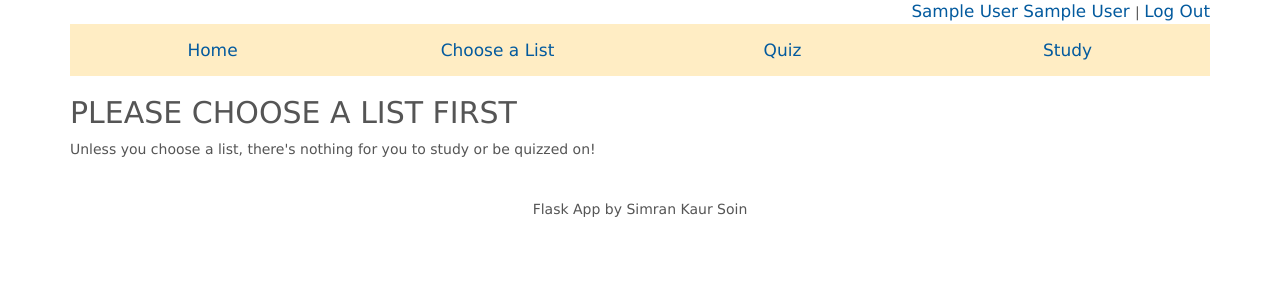
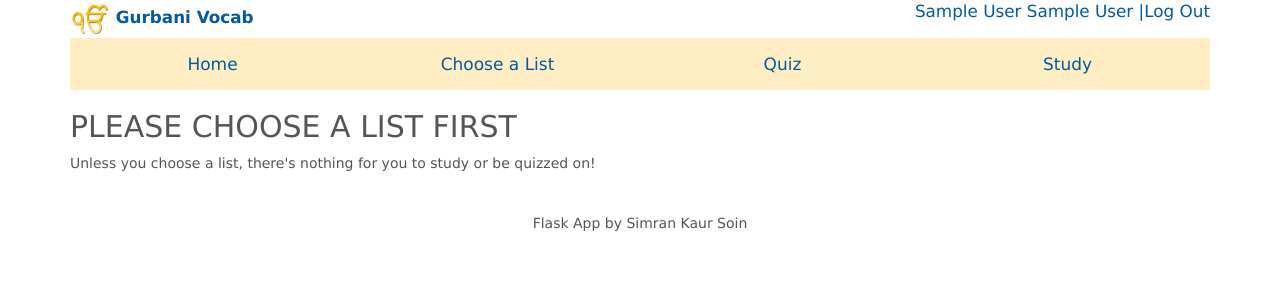
Before and after one commit to simrankaursoin/GurmukhiWordTest, a Flask app: page /quiz in a window 1280 px wide. Shown: the top 300 px of the page. Run offline with Flask 2, Linux system fonts and the light colour scheme; the visitor is signed in with stand-in values (Sample User, id 1); some libraries are stand-ins or nearby versions.

Commit message:
Fix UI issues

```diff
--- a/templates/error_choose_list.html
+++ b/templates/error_choose_list.html
@@ -3,9 +3,8 @@
 
 {% block content %}
 <body>
-<div align="right"> <a href="/profile">{{full_name}} </a> |
-        <a href="/logged_out">Log Out </a>
-</div>
+<img src="{{url_for('static', filename='ek_onkaar.jpg')}}" width="40" height="38"><font style="color:#035a9e;font-size:120%;"><strong> Gurbani Vocab </strong></font>
+<a href="/logged_out" style="float:right"> Log Out </a><a href="/profile" style="float:right">{{full_name}} |</a>
 <style>
 .topnav a {float: left;display: block; text-align: center;padding: 14px 16px;text-decoration: none;font-size: 17px;width:25%;}
 </style>
--- a/templates/finished.html
+++ b/templates/finished.html
@@ -7,7 +7,10 @@
 <style>
 .topnav a {float: left;display: block; text-align: center;padding: 14px 16px;text-decoration: none;font-size: 17px;width:25%;}
 </style>
-    <div class="topnav" id="myTopnav" border="1" style="background-color:#ffedc4;">
+    <img src="{{url_for('static', filename='ek_onkaar.jpg')}}" width="40" height="38"><font style="color:#035a9e;font-size:120%;"><strong> Gurbani Vocab </strong></font>
+<a href="/logged_out" style="float:right"> Log Out </a><a href="/profile" style="float:right">{{full_name}} |</a>
+
+<div class="topnav" id="myTopnav" border="1" style="background-color:#ffedc4;">
     <a href="/"> Home </a>
     <a href="/setsession"> Choose a List </a>
     <a href="/quiz"> Quiz </a>
--- a/templates/homepage.html
+++ b/templates/homepage.html
@@ -4,10 +4,8 @@
 {% block content %}
 <body>
 <br></br>
-
-<div align="right">
-<a href="/login"> Login </a> |
-<a href="/signup"> Sign-Up </a>
+<img src="{{url_for('static', filename='ek_onkaar.jpg')}}" width="40" height="38"><font style="color:#035a9e;font-size:120%;"><strong> Gurbani Vocab </strong></font>
+<a href="/signup" style="float:right"> Sign-Up </a><a href="/login" style="float:right"> Login |</a>
 </div>
 
 <center><h1><u> Welcome to Gurbani Vocab! </u></h1></center>
--- a/templates/homepage_2.html
+++ b/templates/homepage_2.html
@@ -9,9 +9,8 @@
 <style>
 .topnav a {float: left;display: block; text-align: center;padding: 14px 16px;text-decoration: none;font-size: 17px;width:25%;}
 </style>
-<div align="right"><a href="/profile">{{full_name}} </a> |
-        <a href="/logged_out">Log Out </a>
-</div>
+<img src="{{url_for('static', filename='ek_onkaar.jpg')}}" width="40" height="38"> <font style="color:#035a9e;font-size:120%;"><strong> Gurbani Vocab </strong></font>
+<a href="/logged_out" style="float:right"> Log Out </a><a href="/profile" style="float:right">{{full_name}} |</a>
 <div class="topnav" id="myTopnav" border="1" style="background-color:#ffedc4;">
     <a href="/"> Home </a>
     <a href="/setsession"> Choose a List </a>
--- a/templates/homepage_3.html
+++ b/templates/homepage_3.html
@@ -10,10 +10,8 @@
 <style>
 .topnav a {float: left;display: block; text-align: center;padding: 14px 16px;text-decoration: none;font-size: 17px;width:50%;}
 </style>
-<div align="right">
-        <a href="/profile">{{full_name}} </a> |
-        <a href="/logged_out">Log Out </a>
-</div>
+<img src="{{url_for('static', filename='ek_onkaar.jpg')}}" width="40" height="38"><font style="color:#035a9e;font-size:120%;"><strong> Gurbani Vocab </strong></font>
+<a href="/logged_out" style="float:right"> Log Out </a><a href="/profile" style="float:right">{{full_name}} |</a>
 <div class="topnav" id="myTopnav" border="1" style="background-color:#ffedc4;">
     <a href="/"> Home </a>
     <a href="/setsession"> Choose a List </a>
--- a/templates/incorrect.html
+++ b/templates/incorrect.html
@@ -4,9 +4,8 @@
 {% block content %}
 <body>
 <br></br>
-<div align="right"><a href="/profile">{{full_name}} </a> |
-        <a href="/logged_out">Log Out </a>
-</div>
+<img src="{{url_for('static', filename='ek_onkaar.jpg')}}" width="40" height="38"><font style="color:#035a9e;font-size:120%;"><strong> Gurbani Vocab </strong></font>
+<a href="/logged_out" style="float:right"> Log Out </a><a href="/profile" style="float:right">{{full_name}} |</a>
 <style>
 .topnav a {float: left;display: block; text-align: center;padding: 14px 16px;text-decoration: none;font-size: 17px;width:25%;}
 </style>
--- a/templates/list_selected.html
+++ b/templates/list_selected.html
@@ -4,9 +4,8 @@
 {% block content %}
 <body>
 <br></br>
-<div align="right"><a href="/profile">{{full_name}} </a> |
-        <a href="/logged_out">Log Out </a>
-</div>
+<img src="{{url_for('static', filename='ek_onkaar.jpg')}}" width="40" height="38"><font style="color:#035a9e;font-size:120%;"><strong> Gurbani Vocab </strong></font>
+<a href="/logged_out" style="float:right"> Log Out </a><a href="/profile" style="float:right">{{full_name}} |</a>
 <style>
 .topnav a {float: left;display: block; text-align: center;padding: 14px 16px;text-decoration: none;font-size: 17px;width:25%;}
 </style>
--- a/templates/logged_out.html
+++ b/templates/logged_out.html
@@ -4,7 +4,7 @@
 {% block content %}
 <body>
 <br></br>
-<br></br>
+<img src="{{url_for('static', filename='ek_onkaar.jpg')}}" width="40" height="38"><font style="color:#035a9e;font-size:120%;"><strong> Gurbani Vocab </strong></font>
 <style>
 .topnav a {float: left;display: block; text-align: center;padding: 14px 16px;text-decoration: none;font-size: 17px;width:33.33%;}
 </style>
--- a/templates/login.html
+++ b/templates/login.html
@@ -4,7 +4,7 @@
 {% block content %}
 <body>
 <br></br>
-<br></br>
+<img src="{{url_for('static', filename='ek_onkaar.jpg')}}" width="40" height="38"><font style="color:#035a9e;font-size:120%;"><strong> Gurbani Vocab </strong></font>
 <style>
 .topnav a {float: left;display: block; text-align: center;padding: 14px 16px;text-decoration: none;font-size: 17px;width:33.33%;}
 </style>
--- a/templates/profile.html
+++ b/templates/profile.html
@@ -4,10 +4,8 @@
 {% block content %}
 <body>
 <br></br>
-<div align="right">
- <a href="/profile">{{full_name}} </a> |
-        <a href="/logged_out">Log Out </a>
-</div>
+<img src="{{url_for('static', filename='ek_onkaar.jpg')}}" width="40" height="38"><font style="color:#035a9e;font-size:120%;"><strong> Gurbani Vocab </strong></font>
+<a href="/logged_out" style="float:right"> Log Out </a><a href="/profile" style="float:right">{{full_name}} |</a>
 <style>
 .topnav a {float: left;display: block; text-align: center;padding: 14px 16px;text-decoration: none;font-size: 17px;width:25%;}
 </style>
--- a/templates/question.html
+++ b/templates/question.html
@@ -4,9 +4,8 @@
 {% block content %}
 <body>
 <br></br>
-    <div align="right"><a href="/profile">{{full_name}} </a> |
-        <a href="/logged_out">Log Out </a>
-    </div>
+<img src="{{url_for('static', filename='ek_onkaar.jpg')}}" width="40" height="38"><font style="color:#035a9e;font-size:120%;"><strong> Gurbani Vocab </strong></font>
+<a href="/logged_out" style="float:right"> Log Out </a><a href="/profile" style="float:right">{{full_name}} |</a>
     <style>
 .topnav a {float: left;display: block; text-align: center;padding: 14px 16px;text-decoration: none;font-size: 17px;width:25%;}
 </style>
--- a/templates/set_session.html
+++ b/templates/set_session.html
@@ -4,9 +4,8 @@
 {% block content %}
 <body>
 <br></br>
-<div align="right"><a href="/profile">{{full_name}} </a> |
-        <a href="/logged_out">Log Out </a>
-</div>
+<img src="{{url_for('static', filename='ek_onkaar.jpg')}}" width="40" height="38"><font style="color:#035a9e;font-size:120%;"><strong> Gurbani Vocab </strong></font>
+<a href="/logged_out" style="float:right"> Log Out </a><a href="/profile" style="float:right">{{full_name}} |</a>
 <style>
 .topnav a {float: left;display: block; text-align: center;padding: 14px 16px;text-decoration: none;font-size: 17px;width:50%;}
 </style>
--- a/templates/set_session2.html
+++ b/templates/set_session2.html
@@ -4,13 +4,11 @@
 {% block content %}
 <body>
 <br></br>
-
 <style>
 .topnav a {float: left;display: block; text-align: center;padding: 14px 16px;text-decoration: none;font-size: 17px;width:25%;}
 </style>
-<div align="right"><a href="/profile">{{full_name}} </a> |
-        <a href="/logged_out">Log Out </a>
-</div>
+<img src="{{url_for('static', filename='ek_onkaar.jpg')}}" width="40" height="38"><font style="color:#035a9e;font-size:120%;"><strong> Gurbani Vocab </strong></font>
+<a href="/logged_out" style="float:right"> Log Out </a><a href="/profile" style="float:right">{{full_name}} |</a>
 <div class="topnav" id="myTopnav" border="1" style="background-color:#ffedc4;">
     <a href="/"> Home </a>
     <a href="/setsession"> Choose a List </a>
--- a/templates/study.html
+++ b/templates/study.html
@@ -4,9 +4,8 @@
 {% block content %}
 <body>
 <br></br>
-    <div align="right"><a href="/profile">{{full_name}} </a> |
-        <a href="/logged_out">Log Out </a>
-    </div>
+<img src="{{url_for('static', filename='ek_onkaar.jpg')}}" width="40" height="38"><font style="color:#035a9e;font-size:120%;"><strong> Gurbani Vocab </strong></font>
+<a href="/logged_out" style="float:right"> Log Out </a><a href="/profile" style="float:right">{{full_name}} |</a>
     <style>
 .topnav a {float: left;display: block; text-align: center;padding: 14px 16px;text-decoration: none;font-size: 17px;width:25%;}
 </style>
```
Also changed, not shown: templates/correct.html (+2 -6 lines), static/ek_onkaar.jpg (added).
